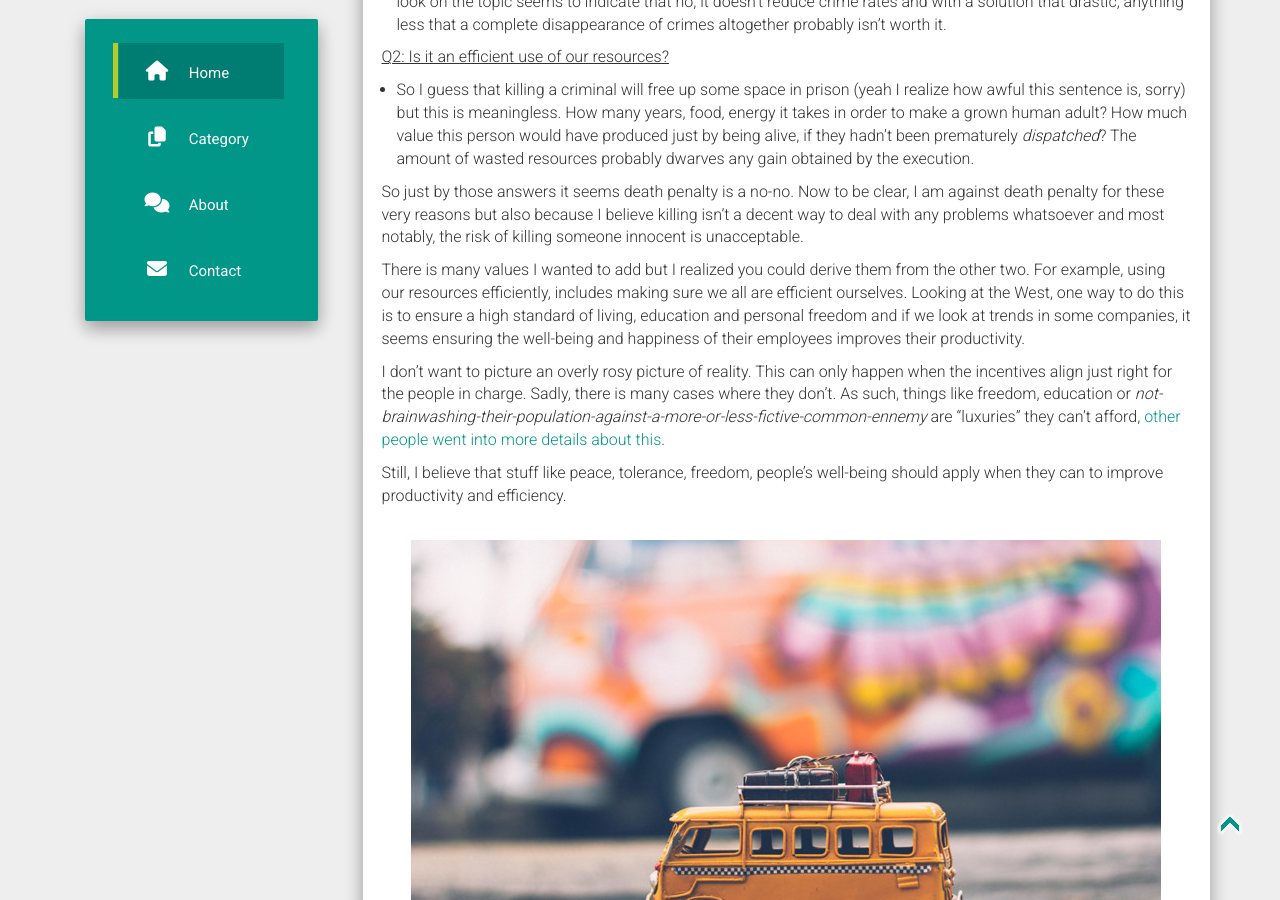
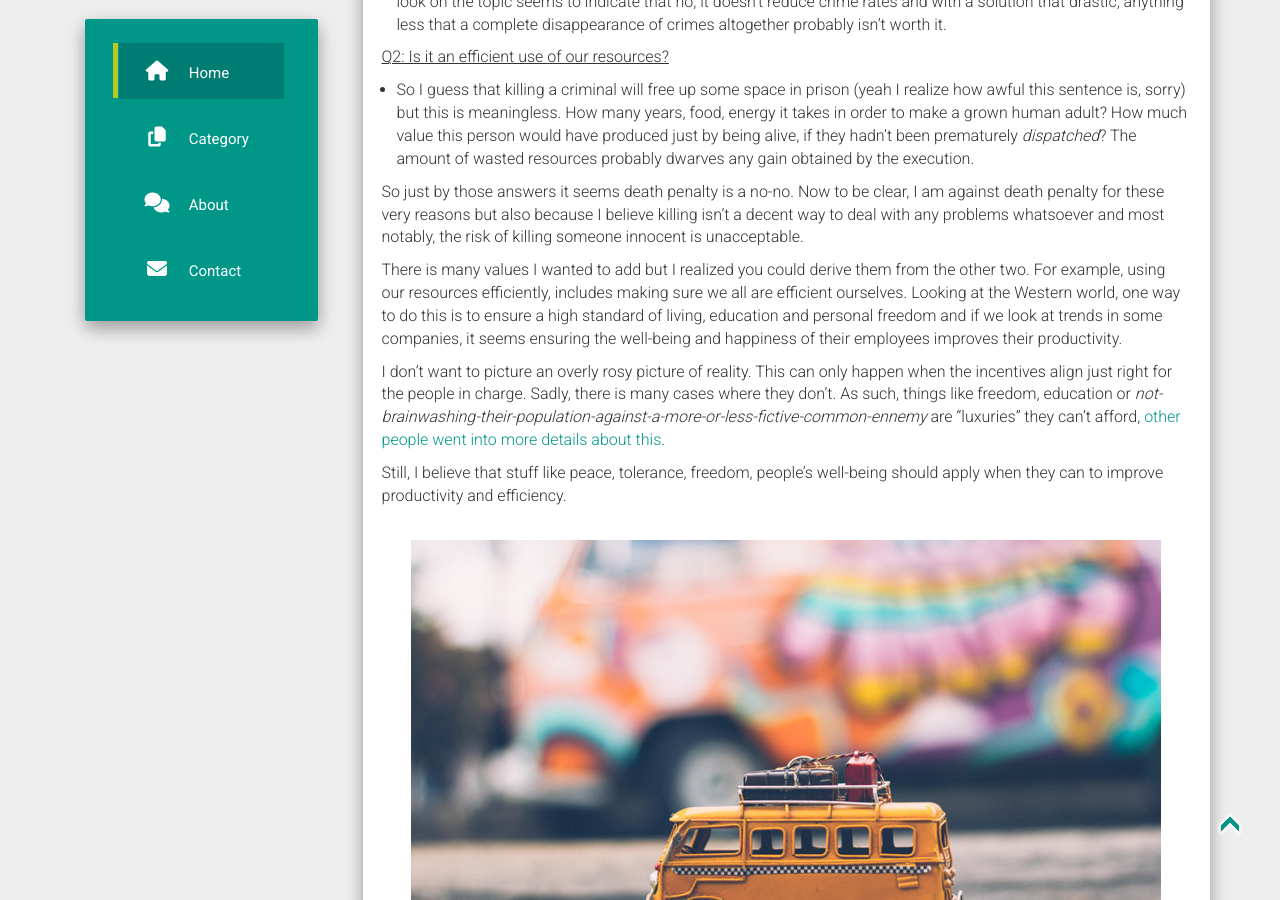
Before and after one commit to WanderingSpaceThinker/nonexistence, a Jekyll site: the page built from _posts/2021-02-20-Starting-point.md, in a window 1280 px wide and 900 px high, scrolled down 3809 px. Built offline with Jekyll 4.4.1, drawn with Linux system fonts in a browser that asks for light colours; nearby versions of some CDN libraries; comment, search, counter and statistics services are not loaded.

Commit message:
fix: mistakes correction

```diff
--- a/_posts/2021-02-20-Starting-point.md
+++ b/_posts/2021-02-20-Starting-point.md
@@ -58,7 +58,7 @@
 
 To illustrate this I don't have a real life example because, to be honest, I haven't really looked and there's always an amount of politic, legacy or social consideration in policies anyway.
 
-I do have a counter-example though: [A Turkish head of state firm belief on interest rates](https://www.businessinsider.fr/us/turkish-lira-crisis-erdogan-interest-rates-2018-8). As you can read, his belief contradicted what economic history taught us about interest rates: when inflations goes up, they need to go up. His refusal to increase them seems to have worsened Turkey's inflation back then (It's still going as of writing but it might be history when you get to read this).
+I do have a counter-example though: [A Turkish head of state firm belief on interest rates](https://www.businessinsider.com/turkish-lira-crisis-erdogan-interest-rates-2018-8). As you can read, his belief contradicted what economic history taught us about interest rates: when inflations goes up, they need to go up. His refusal to increase them seems to have worsened Turkey's inflation back then (It's still going as of writing but it might be history when you get to read this).
 
 The point is: it is bad on an individual level if a belief prevents them from making the good choice but when it's a person in charge of a company, a country it can be downright catastrophic and tragic since people dealing with the consequences often didn't take the decision themselves. This risk alone is, in my opinion, enough reason to push for pragmatism at every level of society.
 
@@ -91,7 +91,7 @@
 
 So just by those answers it seems death penalty is a no-no. Now to be clear, I am against death penalty for these very reasons but also because I believe killing isn't a decent way to deal with any problems whatsoever and most notably, the risk of killing someone innocent is unacceptable.
 
-There is many values I wanted to add but I realized you could derive them from the other two. For example, using our resources efficiently, includes making sure we all are efficient ourselves. Looking at the West, one way to do this is to ensure a high standard of living, education and personal freedom and if we look at trends in some companies, it seems ensuring the well-being and happiness of their employees improves their productivity.
+There is many values I wanted to add but I realized you could derive them from the other two. For example, using our resources efficiently, includes making sure we all are efficient ourselves. Looking at the Western world, one way to do this is to ensure a high standard of living, education and personal freedom and if we look at trends in some companies, it seems ensuring the well-being and happiness of their employees improves their productivity.
 
 I don't want to picture an overly rosy picture of reality. This can only happen when the incentives align just right for the people in charge. Sadly, there is many cases where they don't. As such, things like freedom, education or *not-brainwashing-their-population-against-a-more-or-less-fictive-common-ennemy* are "luxuries" they can't afford, [other people went into more details about this](https://www.youtube.com/watch?v=rStL7niR7gs).
 
```
